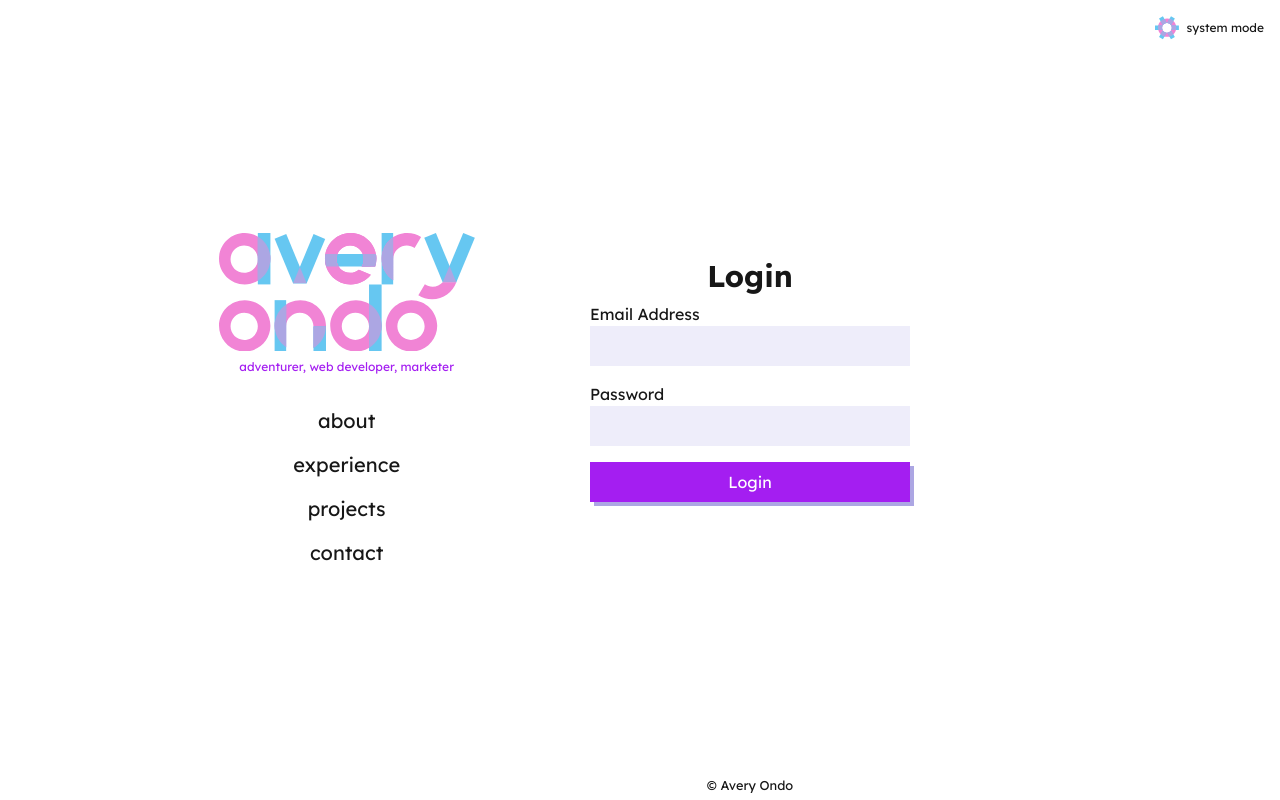
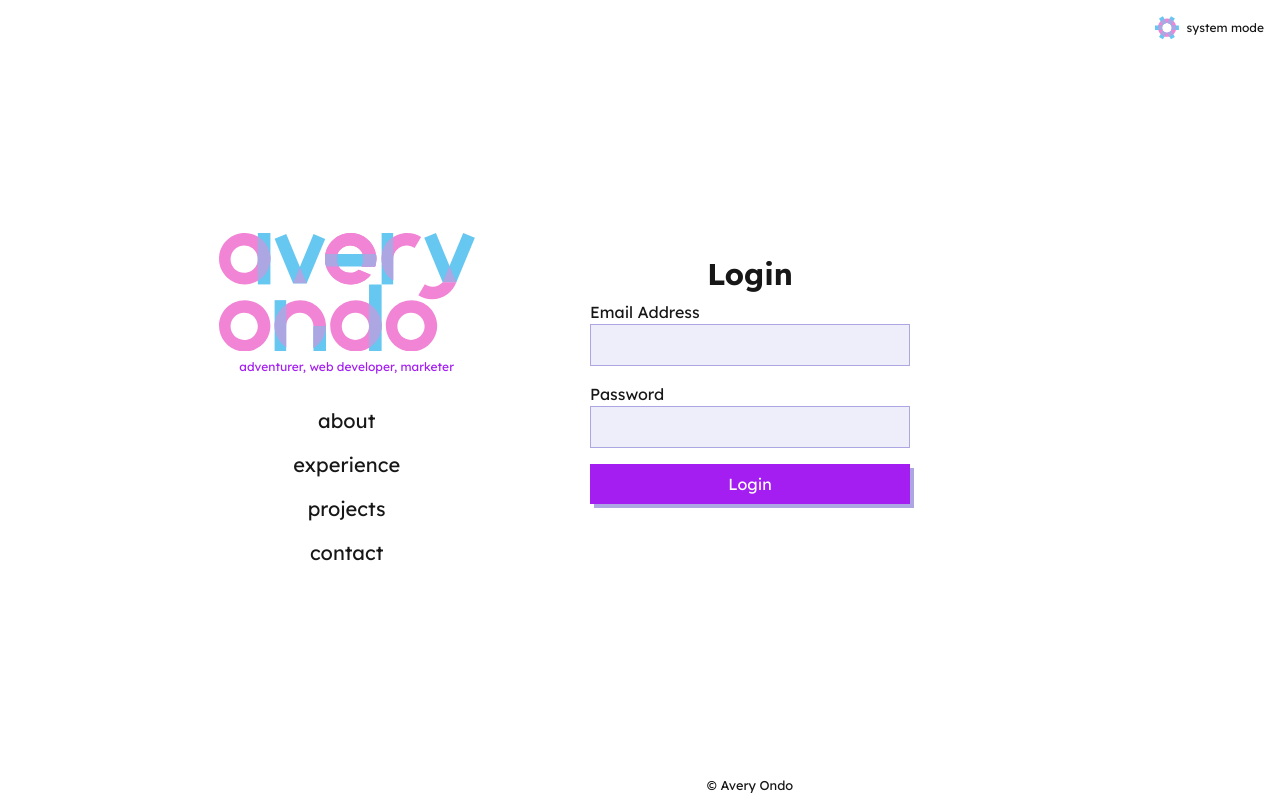
Before and after one commit to averyhere/averyhere.com, a Next.js app: page /login in a window 1280 px wide. Built offline with nearby package versions, Linux system fonts and the light colour scheme.

Commit message:
update input styles for consistency

```diff
--- a/src/components/auth/LoginForm.tsx
+++ b/src/components/auth/LoginForm.tsx
@@ -20,11 +20,11 @@ export const LoginForm = () => {
       <form className="grid grid-col-1 gap-4 w-full max-w-xs mx-auto" action={handleSubmit}>
         <div className="flex flex-col">
           <label>Email Address</label>
-          <input name="email" type="email" className="bg-purple/20 p-2" required />
+          <input name="email" type="email" className="bg-purple/20 p-2 border border-purple" required />
         </div>
         <div className="flex flex-col">
           <label>Password</label>
-          <input name="password" type="password" className="bg-purple/20 p-2" required />
+          <input name="password" type="password" className="bg-purple/20 p-2 border border-purple" required />
         </div>
         <button type="submit" className={`${buttonStyles.button} !justify-center !w-full`}>Login</button>
       </form>
```
